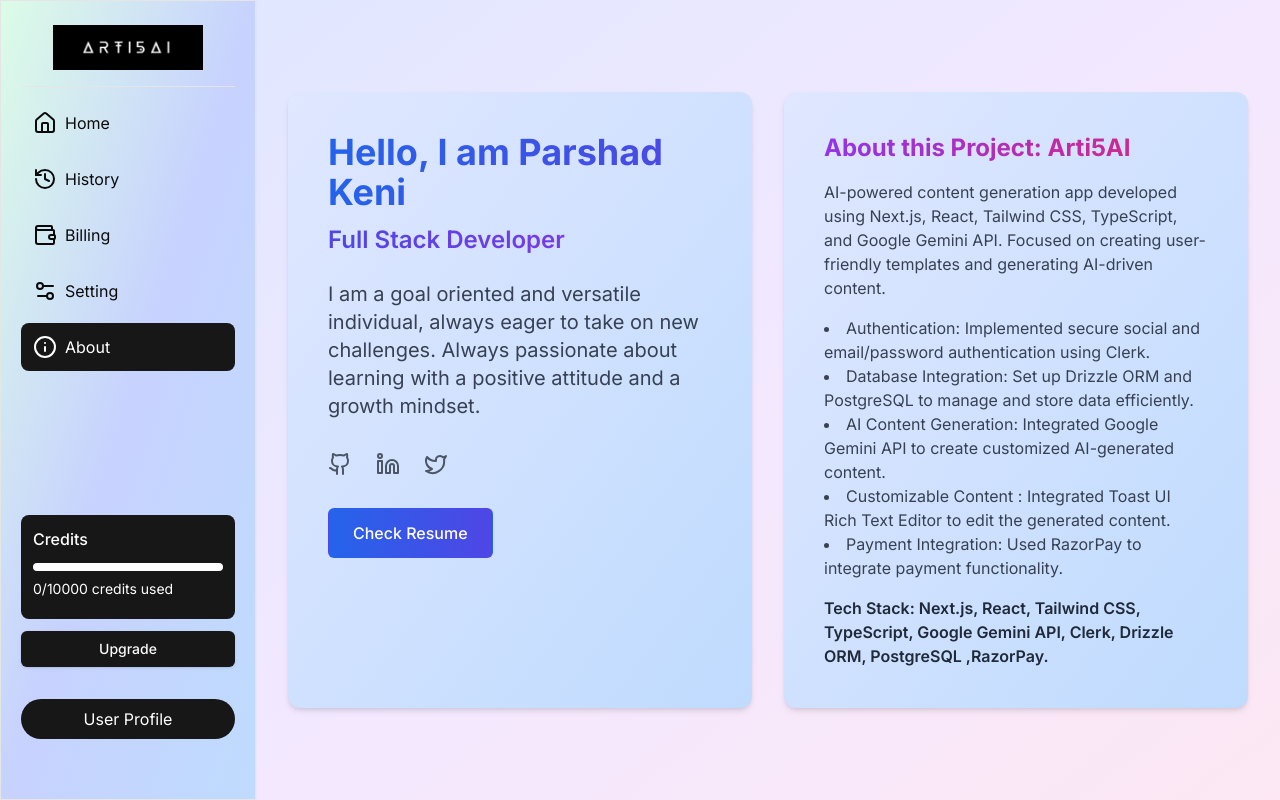
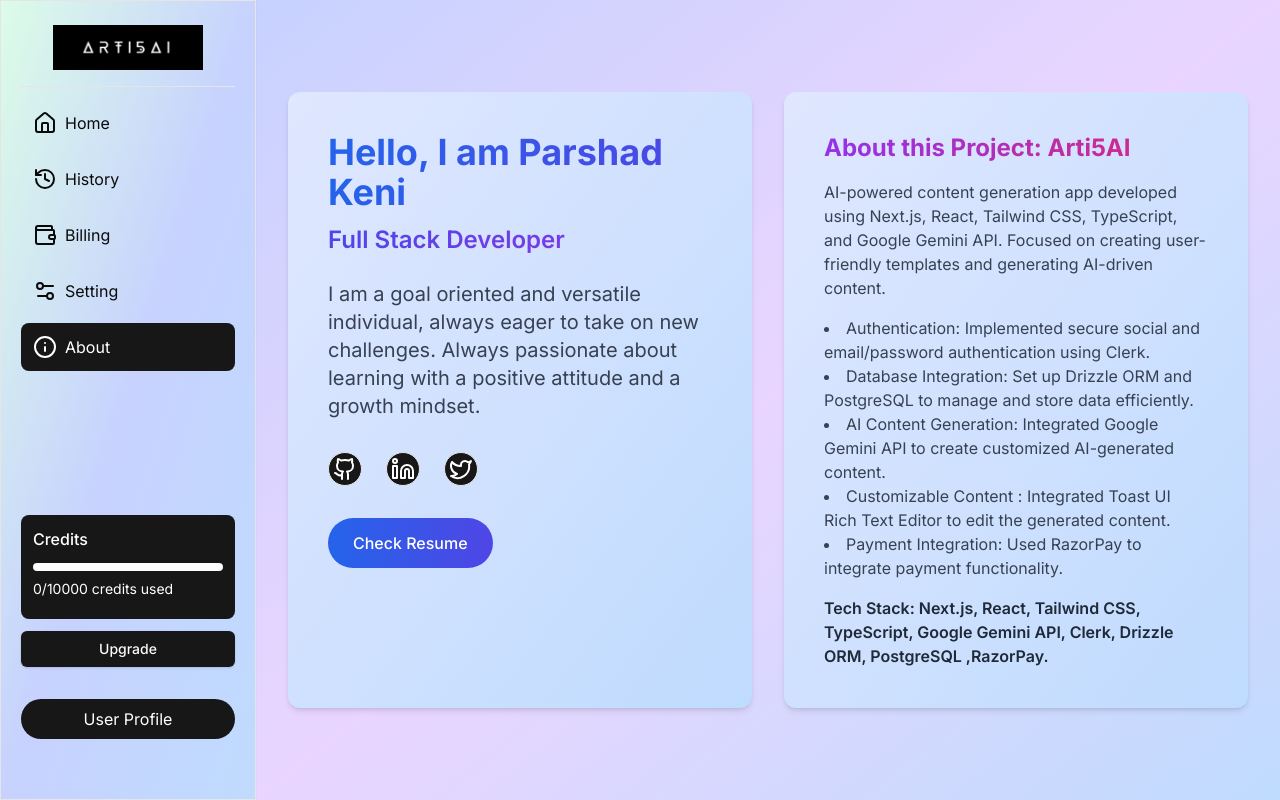
Before and after one commit to parshadk/Arti5AI, a Next.js app: page /dashboard/about in a window 1280 px wide. Built offline with nearby package versions, Linux system fonts and the light colour scheme; no server answers.

Commit message:
UI changes

```diff
--- a/app/dashboard/about/page.tsx
+++ b/app/dashboard/about/page.tsx
@@ -3,10 +3,10 @@
 
 export default function AboutMe() {
   return (
-    <div className="min-h-screen bg-gradient-to-br from-indigo-100 via-purple-100 to-pink-100 flex items-center justify-center px-4 sm:px-6 lg:px-8">
+    <div className="min-h-screen bg-gradient-to-br from-indigo-200 via-purple-200 to-pink-150 flex items-center justify-center px-4 sm:px-6 lg:px-8">
       <div className="max-w-6xl w-full space-y-8">
         <div className="md:flex md:space-x-8">
-          <div className="md:w-1/2 bg-white p-10 rounded-xl shadow-md mb-8 md:mb-0 bg-gradient-to-br from-indigo-100 to-blue-200">
+          <div className="md:w-1/2 bg-white p-10 rounded-xl shadow-md mb-8 md:mb-0 bg-gradient-to-br from-indigo-100 to-blue-200 hover:ring-1 hover:ring-gray-600 focus:outline-none focus:ring cursor-pointer hover:scale-105 transition-all">
             <div className="text-center md:text-left">
               <h1 className="text-4xl font-bold text-gray-900 bg-clip-text text-transparent bg-gradient-to-r from-blue-600 to-indigo-600">
                 Hello, I am Parshad Keni
@@ -21,15 +21,15 @@
             </p>
 
             <div className="mt-8 flex justify-center md:justify-start space-x-6">
-              <a href="https://github.com/parshadk" target="_blank" rel="noopener noreferrer" className="text-gray-600 hover:text-gray-900 transition-colors duration-300">
+              <a href="https://github.com/parshadk" target="_blank" rel="noopener noreferrer" className="text-xs  p-1 border bg-primary rounded-full   text-center   text-white hover:ring-1 hover:ring-blue-600 focus:outline-none focus:ring   cursor-pointer hover:scale-110 transition-all">
                 <span className="sr-only">GitHub</span>
                 <Github className="h-6 w-6" />
               </a>
-              <a href="https://www.linkedin.com/in/parshad-keni/" target="_blank" rel="noopener noreferrer" className="text-gray-600 hover:text-gray-900 transition-colors duration-300">
+              <a href="https://www.linkedin.com/in/parshad-keni/" target="_blank" rel="noopener noreferrer" className="text-xs  p-1 border bg-primary rounded-full   text-center   text-white hover:ring-1 hover:ring-blue-600 focus:outline-none focus:ring   cursor-pointer hover:scale-110 transition-all">
                 <span className="sr-only">LinkedIn</span>
                 <Linkedin className="h-6 w-6" />
               </a>
-              <a href="https://x.com/_parshad_1694?t=SKi-JYEjKorpLHivugbRHg&s=09" target="_blank" rel="noopener noreferrer" className="text-gray-600 hover:text-gray-900 transition-colors duration-300">
+              <a href="https://x.com/_parshad_1694?t=SKi-JYEjKorpLHivugbRHg&s=09" target="_blank" rel="noopener noreferrer" className="text-xs  p-1 border bg-primary rounded-full   text-center   text-white hover:ring-1 hover:ring-blue-600 focus:outline-none focus:ring   cursor-pointer hover:scale-110 transition-all">
                 <span className="sr-only">Twitter</span>
                 <Twitter className="h-6 w-6" />
               </a>
@@ -40,14 +40,14 @@
                 href="https://drive.google.com/file/d/1I8HJBPq1ZgNAeIsiz4ZyLNrB4vV_1bDV/view?usp=sharing"
                 target="_blank"
                 rel="noopener noreferrer"
-                className="inline-flex items-center px-6 py-3 border border-transparent text-base font-medium rounded-md text-white bg-gradient-to-r from-blue-600 to-indigo-600 hover:from-blue-700 hover:to-indigo-700 transition-colors duration-300"
+                className="inline-flex items-center px-6 py-3 border border-transparent text-base font-medium text-white bg-gradient-to-r from-blue-600 to-indigo-600 hover:from-blue-700 hover:to-indigo-700  duration-300 rounded-full cursor-pointer hover:scale-110 transition-all"
               >
                 Check Resume
               </a>
             </div>
           </div>
 
-          <div className="md:w-1/2 bg-white p-10 rounded-xl shadow-md bg-gradient-to-br from-indigo-100 to-blue-200">
+          <div className="md:w-1/2 bg-white p-10 rounded-xl shadow-md bg-gradient-to-br from-indigo-100 to-blue-200 hover:ring-1 hover:ring-gray-600 focus:outline-none focus:ring cursor-pointer hover:scale-105 transition-all">
             <h2 className="text-2xl font-bold mb-4 bg-clip-text text-transparent bg-gradient-to-r from-purple-600 to-pink-600">About this Project: Arti5AI</h2>
             <p className="text-gray-700 mb-4">
               AI-powered content generation app  developed using Next.js, React, Tailwind CSS, TypeScript, and Google Gemini API. Focused on creating user-friendly templates and generating AI-driven content.
--- a/app/page.tsx
+++ b/app/page.tsx
@@ -68,7 +68,7 @@
         </nav>
       </header>
       <main className="flex-1">
-        <section className="w-full py-12 md:py-24 lg:py-32 xl:py-48 bg-gradient-to-br from-purple-200 via-purple-200  via-blue-300 via-blue-200 to-blue-300">
+        <section className="w-full py-12 md:py-24 lg:py-32 xl:py-48 bg-gradient-to-br from-purple-200   via-indigo-200 via-blue-200 to-blue-300">
           <div className="container px-4 md:px-6">
             <div className="flex flex-col items-center space-y-4 text-center">
               <div className="space-y-2">
```
